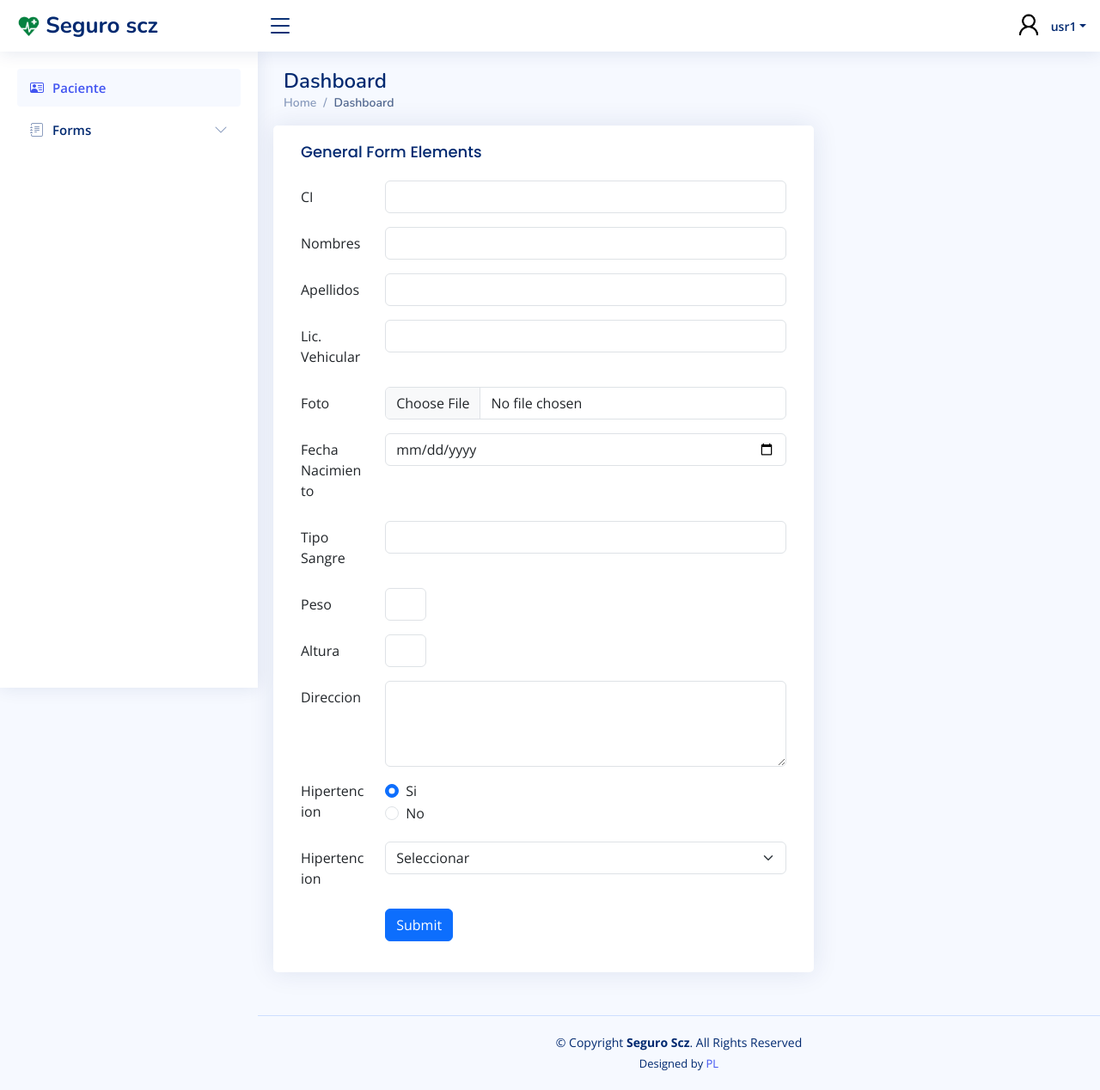
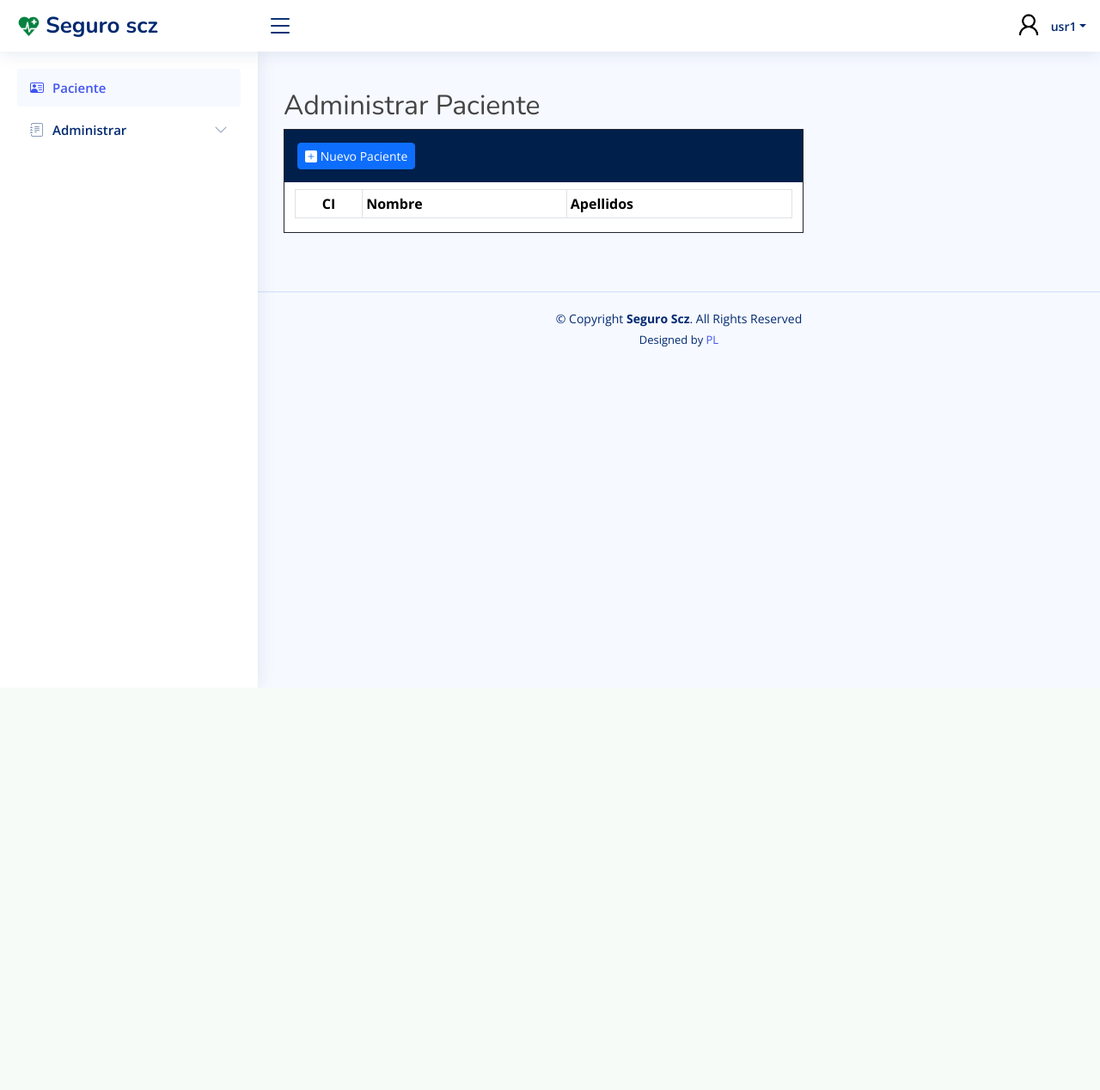
Before and after one commit to waltherx/seguroapi, a Flask app: page /p in a window 1280 px wide. Shown: the whole page at 86% size. After the commit the page ends 783 px from the top, so only its background shows below. Run offline with Flask 2, Linux system fonts and the light colour scheme; lists and menus that the app fills with data are empty; some libraries are stand-ins or nearby versions.

Commit message:
paciente begin

```diff
--- a/run.py
+++ b/run.py
@@ -11,6 +11,7 @@ from routes import hospital
 from routes import siniestro
 
 from controllers.EnfermedadController import enfermedadweb
+from controllers.PersonaController import personaweb
 
 app = Flask(__name__)
 #csrf = CSRFProtect(app)
@@ -40,6 +41,7 @@ def page_not_found(error):
 
 # Blueprints App Web
 app.register_blueprint(enfermedadweb, url_prefix="/enfermedad")
+app.register_blueprint(personaweb, url_prefix="/paciente")
 # Blueprints Api Rest
 app.register_blueprint(phone.PhoneApi, url_prefix="/api/phone")
 app.register_blueprint(alergia.AlergiaApi, url_prefix="/api/alergia")
--- a/templates/layout.html
+++ b/templates/layout.html
@@ -149,7 +149,7 @@
     <aside id="sidebar" class="sidebar">
       <ul class="sidebar-nav" id="sidebar-nav">
         <li class="nav-item">
-          <a class="nav-link" href="/">
+          <a class="nav-link" href="/paciente">
             <i class="bi bi-person-vcard"></i>
             <span>Paciente</span>
           </a>
@@ -163,7 +163,7 @@
             data-bs-toggle="collapse"
             href="#"
           >
-            <i class="bi bi-journal-text"></i><span>Forms</span
+            <i class="bi bi-journal-text"></i><span>Administrar</span
             ><i class="bi bi-chevron-down ms-auto"></i>
           </a>
           <ul
@@ -173,12 +173,12 @@
           >
             <li>
               <a href="">
-                <i class="bi bi-circle"></i><span>Hospitales</span>
+                <i class="bi bi-circle"></i><span>Hospital</span>
               </a>
             </li>
             <li>
-              <a href="">
-                <i class="bi bi-circle"></i><span>Siniestro</span>
+              <a href="/enfermedad">
+                <i class="bi bi-circle"></i><span>Enfermedad</span>
               </a>
             </li>
           </ul>
@@ -191,7 +191,7 @@
     <!-- End Sidebar-->
 
     <main id="main" class="main">
-      <div class="pagetitle">
+     <!--  <div class="pagetitle">
         <h1>Dashboard</h1>
         <nav>
           <ol class="breadcrumb">
@@ -200,7 +200,7 @@
           </ol>
         </nav>
       </div>
-      <!-- End Page Title -->
+      End Page Title -->
 
       <section class="section dashboard">
         <div class="row">
--- a/templates/persona/index.html
+++ b/templates/persona/index.html
@@ -1,138 +1,45 @@
 {% extends 'layout.html' %} {% block body %}
-<div class="card">
-  <div class="card-body">
-    <h5 class="card-title">General Form Elements</h5>
 
-    <!-- General Form Elements -->
-    <form>
-      <div class="row mb-3">
-        <label for="inputNumber" class="col-sm-2 col-form-label">CI</label>
-        <div class="col-sm-10">
-          <input type="number" class="form-control" />
-        </div>
-      </div>
-      <div class="row mb-3">
-        <label for="inputText" class="col-sm-2 col-form-label">Nombres</label>
-        <div class="col-sm-10">
-          <input type="text" class="form-control" />
-        </div>
-      </div>
-      <div class="row mb-3">
-        <label for="inputText" class="col-sm-2 col-form-label">Apellidos</label>
-        <div class="col-sm-10">
-          <input type="text" class="form-control" />
-        </div>
-      </div>
-      <div class="row mb-3">
-        <label for="inputNumber" class="col-sm-2 col-form-label"
-          >Lic. Vehicular</label
-        >
-        <div class="col-sm-10">
-          <input type="number" class="form-control" />
-        </div>
-      </div>
-      <div class="row mb-3">
-        <label for="inputNumber" class="col-sm-2 col-form-label">Foto</label>
-        <div class="col-sm-10">
-          <input class="form-control" type="file" id="formFile" />
-        </div>
-      </div>
-      <div class="row mb-3">
-        <label for="inputDate" class="col-sm-2 col-form-label"
-          >Fecha Nacimiento</label
-        >
-        <div class="col-sm-10">
-          <input type="date" class="form-control" />
-        </div>
-      </div>
-      <div class="row mb-3">
-        <label for="inputText" class="col-sm-2 col-form-label"
-          >Tipo Sangre</label
-        >
-        <div class="col-sm-10">
-          <input type="text" class="form-control" />
-        </div>
-      </div>
+<div class="container">
+  <br />
+  <div class="row justify-content-center">
+    <h2>Administrar Paciente</h2>
+  </div>
+  <div class="border border-dark p-0">
+    <div class="card-header" style="background-color: #011f4b">
+      <button
+        type="button"
+        class="btn btn-primary btn-sm"
+        data-bs-toggle="modal"
+        data-bs-target="#modalcreate"
+      >
+        <span class="bi-plus-square-fill"></span>&nbsp;Nuevo Paciente
+      </button>
+      {% include '/persona/modal/create.html' %}
+    </div>
+    <div class="table-responsive bg-white container pt-2">
+      <table class="table table-sm table-bordered" id="example">
+        <thead>
+          <tr>
+            <th class="text-center">CI</th>
+            <th>Nombre</th>
+            <th>Apellidos</th>
+          </tr>
+        </thead>
 
-      <div class="row mb-3">
-        <label for="inputColor" class="col-sm-2 col-form-label">Peso</label>
-        <div class="col-sm-10">
-          <input
-            type="text"
-            class="form-control form-control-color"
-            id="exampleColorInput"
-            title="Peso"
-          />
-        </div>
-      </div>
-      <div class="row mb-3">
-        <label for="inputColor" class="col-sm-2 col-form-label">Altura</label>
-        <div class="col-sm-10">
-          <input
-            type="text"
-            class="form-control form-control-color"
-            id="exampleColorInput"
-            title="Altura"
-          />
-        </div>
-      </div>
-      <div class="row mb-3">
-        <label for="inputPassword" class="col-sm-2 col-form-label"
-          >Direccion</label
-        >
-        <div class="col-sm-10">
-          <textarea class="form-control" style="height: 100px"></textarea>
-        </div>
-      </div>
-      <fieldset class="row mb-3">
-        <legend class="col-form-label col-sm-2 pt-0">Hipertencion</legend>
-        <div class="col-sm-10">
-          <div class="form-check">
-            <input
-              class="form-check-input"
-              type="radio"
-              name="gridRadios"
-              id="gridRadios1"
-              value="option1"
-              checked
-            />
-            <label class="form-check-label" for="gridRadios1">
-              Si
-            </label>
-          </div>
-          <div class="form-check">
-            <input
-              class="form-check-input"
-              type="radio"
-              name="gridRadios"
-              id="gridRadios2"
-              value="option2"
-            />
-            <label class="form-check-label" for="gridRadios2">
-              No
-            </label>
-          </div>
-        </div>
-      </fieldset>
-      <div class="row mb-3">
-        <label class="col-sm-2 col-form-label">Hipertencion</label>
-        <div class="col-sm-10">
-          <select class="form-select" aria-label="Default select example">
-            <option selected>Seleccionar</option>
-            <option value="1">Si</option>
-            <option value="2">No</option>
-          </select>
-        </div>
-      </div>
-
-      <div class="row mb-3">
-        <label class="col-sm-2 col-form-label"></label>
-        <div class="col-sm-10">
-          <button type="submit" class="btn btn-primary">Submit</button>
-        </div>
-      </div>
-    </form>
-    <!-- End General Form Elements -->
+        <tbody>
+          {% for persona in personas %}
+          <tr>
+            <td class="text-center">{{persona.ci}}</td>
+            <td>{{persona.apellidos}}</td>
+            <td>{{persona.nombres}}</td>
+          </tr>
+          {% endfor %}
+        </tbody>
+      </table>
+    </div>
   </div>
+  <br />
+  <br />
 </div>
 {% endblock %}
```
Also changed, not shown: controllers/AlergiaController.py (added, +63 -0 lines), controllers/PersonaController.py (added, +63 -0 lines), templates/enfermedad/index.html (+14 -11 lines), templates/enfermedad/modal/create.html (+9 -8 lines), templates/enfermedad/modal/edit.html (added).
